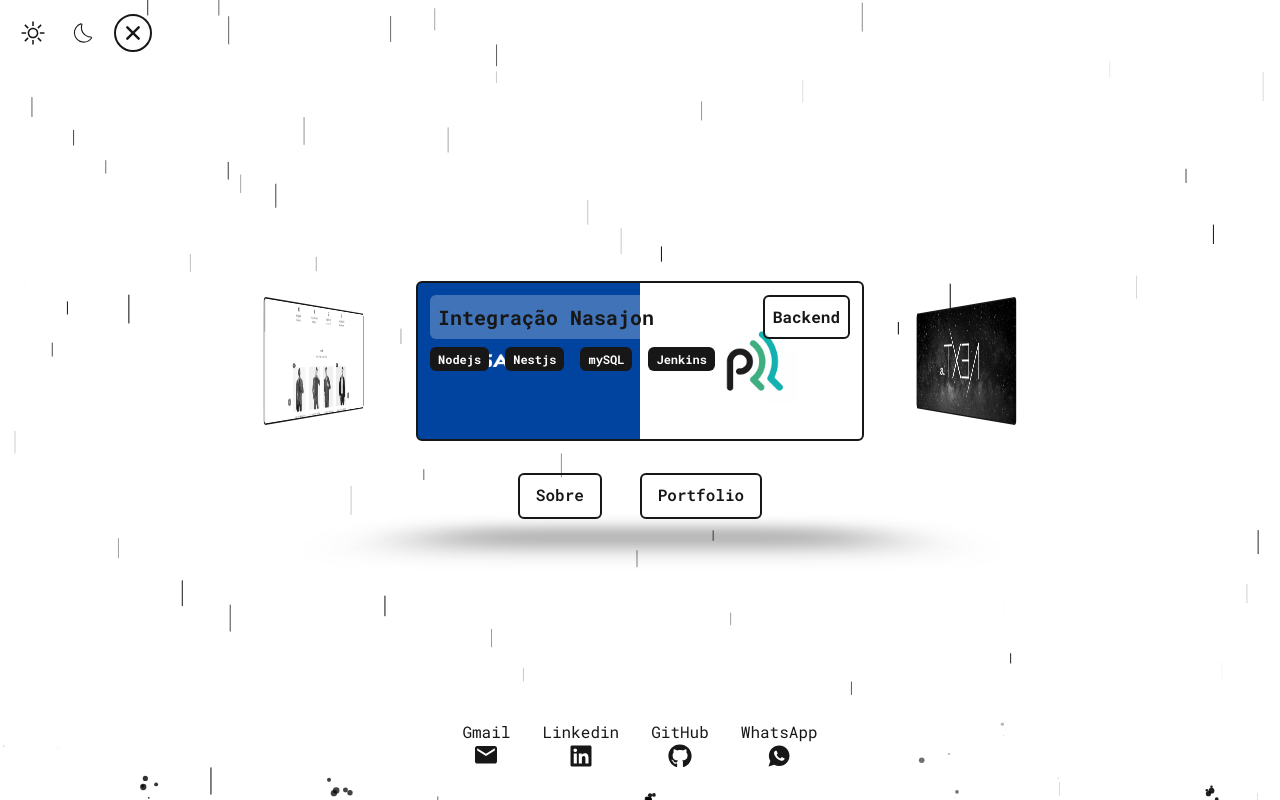
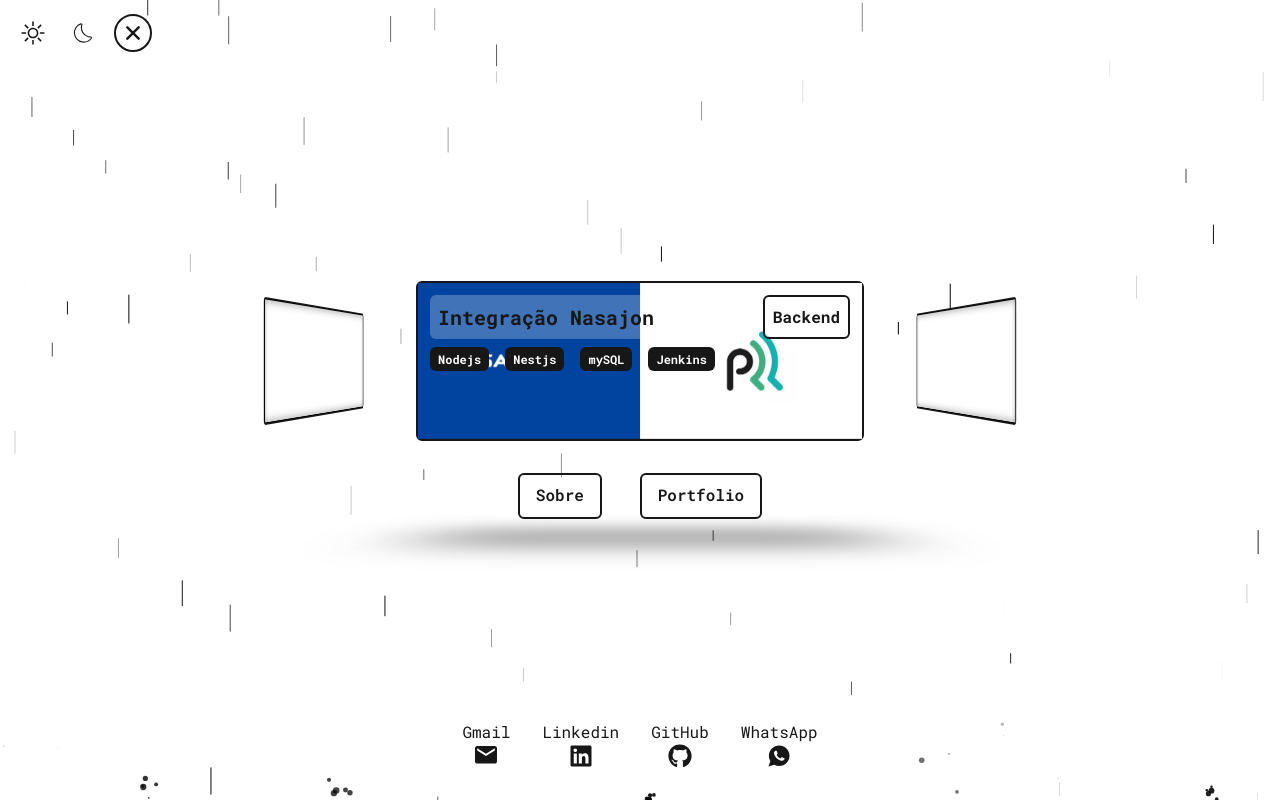
Before and after one commit to Heinrick-Senna/my-next-website, a Next.js app: page /portfolio in a window 1280 px wide. Built offline with nearby package versions, Linux system fonts and the light colour scheme.

Commit message:
Updating

```diff
--- a/src/app/globals.css
+++ b/src/app/globals.css
@@ -95,22 +95,29 @@
   transform-style: preserve-3d;
 }
 
+.carousel__cell::before {
+  position: absolute;
+  background-image: url('./favicon.ico');
+  background-position: center;
+  background-size: 15% auto;
+  background-repeat: no-repeat;
+  background-color: rgba(var(--background), 1);
+  width: calc(100% - 2px);
+  height: calc(100% - 2px);
+  content: "";
+  left: 1px;
+  top: 1px;
+  z-index: -1;
+  box-shadow: 0 0 1vw inset rgba(var(--foreground), .45);
+}
+
 .carousel__cell {
   position: absolute;
   width: calc(100vw - 6rem);
   max-width: calc(100vw - 6rem);
   height: 100%;
   transform-style: preserve-3d;
-  background-blend-mode: luminosity;
-  transition: background-blend-mode 200ms ease-in-out 0s, all ease 500ms;
-}
-
-.carousel__cell.active {
-  top: 0;
-  /* box-shadow: 0 0 20px rgba(var(--foreground), .45); */
-  /* filter: drop-shadow(0 10rem 200px white); */
-  background-blend-mode: difference;
-  transition: background-blend-mode 200ms ease-in-out 1s, all ease 500ms;
+  transition: all ease 500ms;
 }
 
 .carousel__cell::after {
--- a/src/app/page.tsx
+++ b/src/app/page.tsx
@@ -1,9 +1,7 @@
 export default function Home() {
   return (
-    <div className='relative select-none w-max'>
-      <h1 className='text-3xl sm:text-5xl font-black dissipate-animation'>
-        Marcelo H R Senna
-      </h1>
-    </div>
+    <h1 className='relative select-none w-max text-3xl sm:text-5xl font-black dissipate-animation'>
+      Marcelo H R Senna
+    </h1>
   );
 }
--- a/src/components/Card.tsx
+++ b/src/components/Card.tsx
@@ -7,15 +7,19 @@
 
 export default function Card({ data }: { data: IProjectCard }) {
     return (
+        <div className="relative rounded-md bg-black flex flex-col border-current border-2 p-3 gap-2 justify-start cursor-pointer carousel__cell">
+
             <div
-            className={`rounded-md carousel__cell bg-black flex flex-col border-current border-2 p-3 gap-2 justify-start cursor-pointer`}
+                className="absolute w-full h-full left-0 top-0 z-[-1]"
+                aria-label={`Project thumbnail for ${data.name}`}
                 style={{
                     backgroundImage: `url(${data.thumbnail})`,
                     backgroundRepeat: 'no-repeat',
                     backgroundSize: 'cover',
                     backgroundPosition: 'center',
                 }}
-        >
+            />
+
 
             <div className="flex flex-wrap justify-between items-center">
                 <span className="p-2 rounded-md font-extrabold text-xl bg-backgroundOpacity/25 h-fit">{data.name}</span>
--- a/src/components/MenuList.tsx
+++ b/src/components/MenuList.tsx
@@ -6,10 +6,10 @@
 export default function MenuList() {
     return (
         <ul className="w-full flex justify-evenly menu-list select-none min-w-[15vw]">
-            <Link href={'/about'} className={menuItem}>
+            <Link href={'/about'} className={menuItem} prefetch={true}>
                 <span>Sobre</span>
             </Link>
-            <Link href={'portfolio'} className={menuItem}>
+            <Link href={'portfolio'} className={menuItem} prefetch={true}>
                 <span>Portfolio</span>
             </Link>
         </ul>
```
Lines whose indentation alone changed are shown as unchanged.
